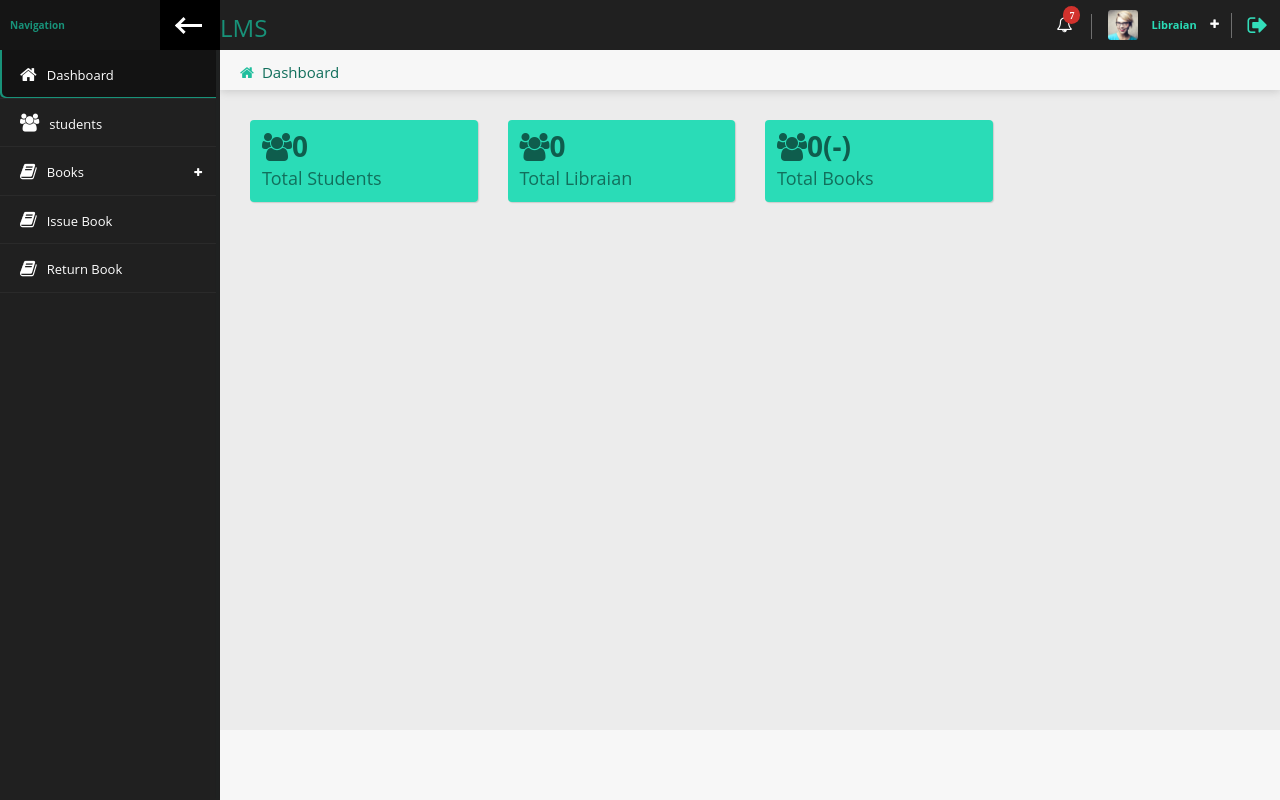
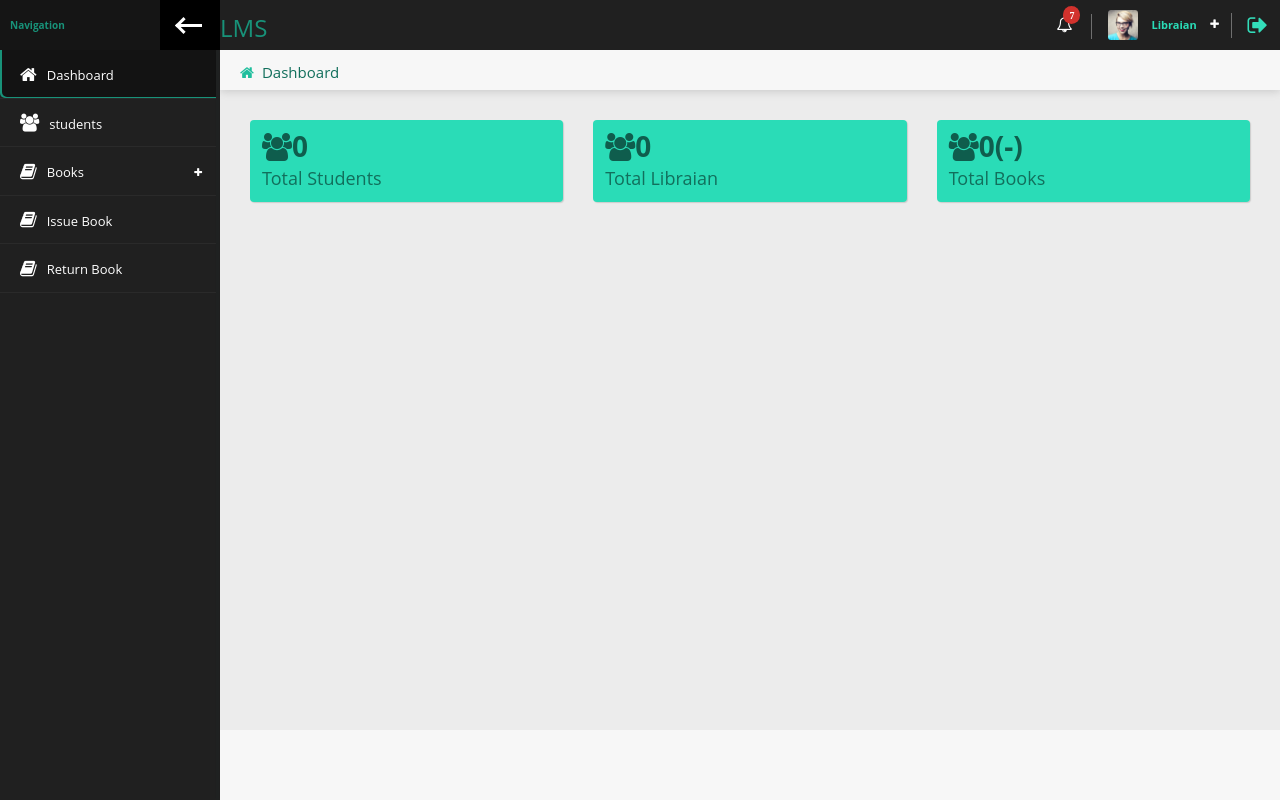
Before and after one commit to Emon-git-site/Library_manaement_system_PHP, a PHP site: page /librarian/ in a window 1280 px wide. Run offline with PHP 8.4, Linux system fonts and the light colour scheme; the visitor is signed in with stand-in values (Sample User, id 1); data that the repository does not hold is empty; some libraries are stand-ins or nearby versions.

Commit message:
all done (complete)
finished

```diff
--- a/librarian/index.php
+++ b/librarian/index.php
@@ -24,7 +24,7 @@ require_once 'header.php';
             ?>
 
             <!--BOX Style 1-->
-            <div class="col-sm-6 col-md-4 col-lg-3">
+            <div class="col-md-4">
                 <div class="panel widgetbox wbox-1 bg-lighter-2 color-light">
                     <a href="students.php">
                         <div class="panel-content">
@@ -42,7 +42,7 @@ require_once 'header.php';
             ?>
 
             <!--BOX Style 1-->
-            <div class="col-sm-6 col-md-4 col-lg-3">
+            <div class="col-md-4">
                 <div class="panel widgetbox wbox-1 bg-lighter-2 color-light">
                     <a href="#">
                         <div class="panel-content">
@@ -63,7 +63,7 @@ require_once 'header.php';
             ?>
 
             <!--BOX Style 1-->
-            <div class="col-sm-6 col-md-4 col-lg-3">
+            <div class=" col-md-4">
                 <div class="panel widgetbox wbox-1 bg-lighter-2 color-light">
                     <a href="manage_book.php">
                         <div class="panel-content">
```
